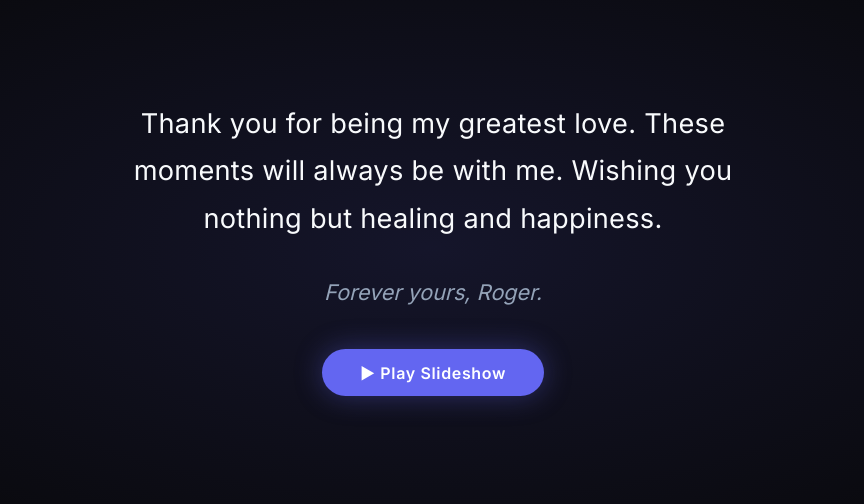
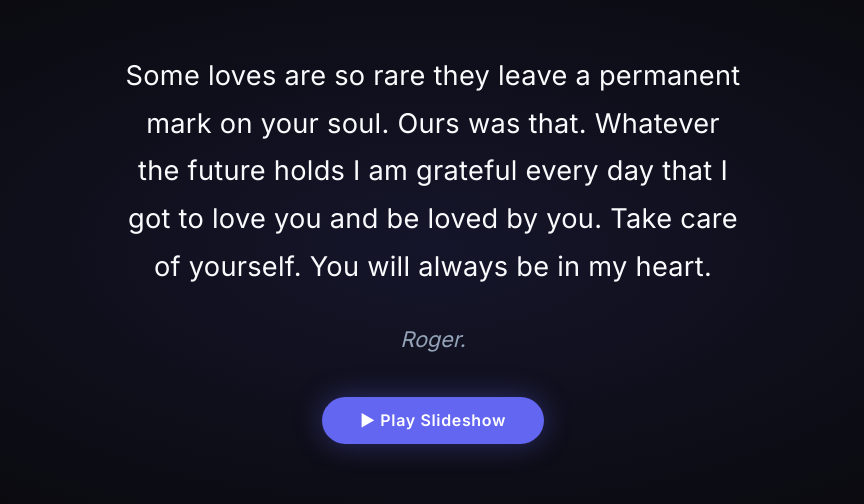
Before and after one commit to rbrooks-developer/rogerjackie, a React (Vite) app: page / in a window 1280 px wide. Shown: the part 152-656 px from the top of the page, without its empty margins (207-1071 px from the left). Built offline with nearby package versions, Linux system fonts and the light colour scheme.

Commit message:
splash text

```diff
--- a/src/components/SplashPage.jsx
+++ b/src/components/SplashPage.jsx
@@ -5,10 +5,11 @@ export default function SplashPage({ onPlay }) {
     <div className="splash">
       <div className="splash-content">
         <p className="splash-message">
-          Thank you for being my greatest love. These moments will always be with me.
-          Wishing you nothing but healing and happiness.
+          Some loves are so rare they leave a permanent mark on your soul. Ours was that.
+          Whatever the future holds I am grateful every day that I got to love you and be loved by you.
+          Take care of yourself. You will always be in my heart.
         </p>
-        <p className="splash-signature">Forever yours, Roger.</p>
+        <p className="splash-signature">Roger.</p>
         <button className="splash-btn" onClick={onPlay}>
           ▶ Play Slideshow
         </button>
```
